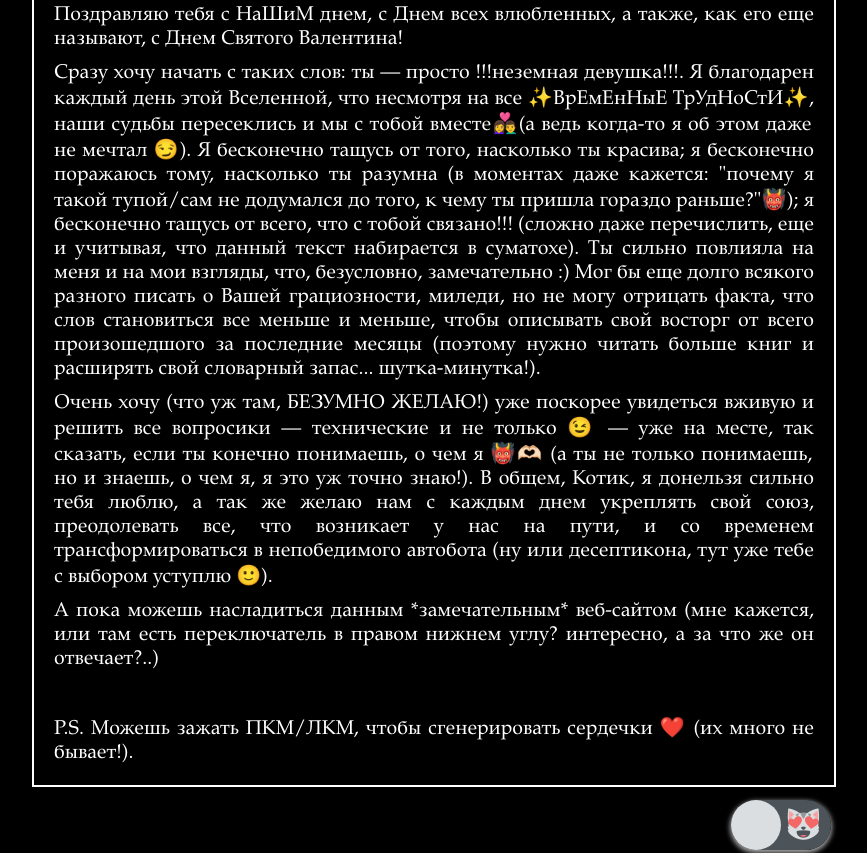
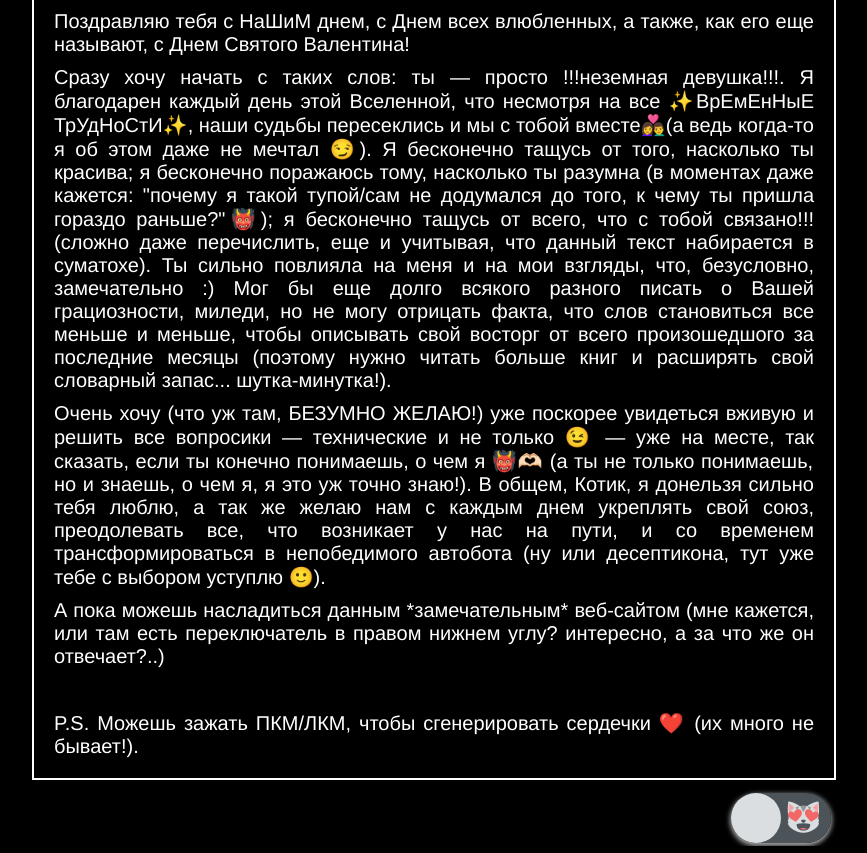
Before and after one commit to sweathrt/valentine, a plain HTML site: page index.html in a window 1280 px wide. Shown: the whole page, without its empty margins (206-1073 px from the left). Drawn offline with Linux system fonts and the light colour scheme.

Commit message:
updated style.css and bg_hearts.css

```diff
--- a/css/bg_hearts.css
+++ b/css/bg_hearts.css
@@ -9,7 +9,7 @@
 }
 
 .heart {
-    z-index: -1;
+    z-index: 0;
     animation: heartfade 6s linear;
     position: absolute;
 }
--- a/css/style.css
+++ b/css/style.css
@@ -1,6 +1,6 @@
 html {
     font-size: 62.5%;
-    font-family: "Garamond", serif, "Helvetica Neue", sans-serif;
+    font-family: "Helvetica Neue", sans-serif;
     height: 100%;
 }
 
@@ -25,7 +25,6 @@ body {
 
 .congrats-container {
     width: 100%;
-    height: 100%;
     display: grid;
     border: 2px solid white;
 }
@@ -55,12 +54,10 @@ body {
 .animation {
     visibility: hidden;
     overflow-x: auto;
-    z-index: 0;
 }
 
 .animation canvas {
-    /* width: 100%;
-    height: 100%; */
+    z-index: -1;
     overflow-x: auto;
 }
 
@@ -96,7 +93,7 @@ body {
     top: 0;
     left: 0;
     background-color: #dadee0;
-    transition: all 0.5s
+    transition: all 0.5s;
 }
 
 #love-slider:checked {
```
